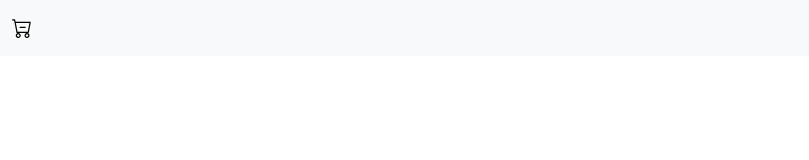
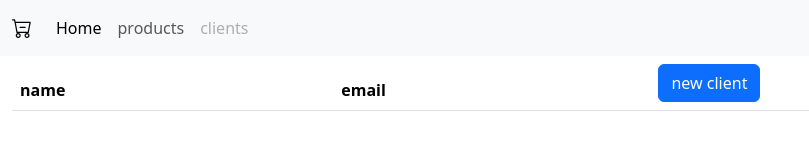
Before and after one commit to almeidaleandro28/CRUD-js, a plain HTML site: page index.html in a window 1280 px wide. Shown: the whole page, without its empty margins (0-809 px from the left). Drawn offline with nearby package versions, Linux system fonts and the light colour scheme.

Commit message:
add structure

```diff
--- a/index.html
+++ b/index.html
@@ -14,12 +14,71 @@
 <body>
 <nav class="navbar navbar-expand-lg bg-light">
 	<div class="container-fluid">
+
 		<a class="navbar-brand" href="#"><i class="bi bi-cart-dash"></i></a>
     <button class="navbar-toggler" type="button" data-bs-toggle="collapse" data-bs-target="#navbarSupportedContent" aria-controls="navbarSupportedContent" aria-expanded="false" aria-label="Toggle navigation">
       <span class="navbar-toggler-icon"></span>
     </button>
+
+		 <div class="collapse navbar-collapse" id="navbarSupportedContent">
+      <ul class="navbar-nav me-auto mb-2 mb-lg-0">
+        <li class="nav-item">
+          <a class="nav-link active" aria-current="page" href="./index.html">Home</a>
+        </li>
+        <li class="nav-item">
+          <a class="nav-link" href="#">products</a>
+        </li>
+        <li class="nav-item">
+          <a class="nav-link disabled">clients</a>
+        </li>
+      </ul><!--end navbar-nav-->
+
 	</div><!--end container-fluid-->
 </nav><!--end nav-->
+
+<main class="main">
+	<div class="container-fluid">
+
+		<table class="table">
+			<thead>
+				<tr>
+					<th class="" scope="col">name</th>
+					<th class="" scope="col">email</th>
+					<th class="" scope="col"><button type="button" class="btn btn-primary" data-bs-toggle="modal" data-bs-target="#exampleModal">new client</button></th>
+				</tr>
+			</thead>
+		</table><!--end table-->
+
+	</div><!--end container-fluid-->
+</main><!--end main-->
+
+<!-- Modal -->
+<div class="modal fade" id="exampleModal" tabindex="-1" aria-labelledby="exampleModalLabel" aria-hidden="true">
+  <div class="modal-dialog">
+    <div class="modal-content">
+      <div class="modal-header">
+        <h1 class="modal-title fs-5" id="exampleModalLabel">register client</h1>
+        <button type="button" class="btn-close" data-bs-dismiss="modal" aria-label="Close"></button>
+      </div>
+      <div class="modal-body">
+        <form >
+					<div class="mb-3">
+						<label class="form-label" for="">name</label>
+						<input class="form-control" type="text" name="" id="" placeholder="name">
+					</div>
+					<div class="mb-3">
+						<label class="form-label" for="">email</label>
+						<input class="form-control" type="email" name="" id="" placeholder="email">
+					</div>
+				</form>
+      </div>
+      <div class="modal-footer">
+        <button type="button" class="btn btn-secondary" data-bs-dismiss="modal">Close</button>
+        <button type="button" class="btn btn-primary">Save changes</button>
+      </div>
+    </div>
+  </div>
+</div>
 
 
 <script src="https://cdn.jsdelivr.net/npm/bootstrap@5.3.0-alpha1/dist/js/bootstrap.bundle.min.js" integrity="sha384-w76AqPfDkMBDXo30jS1Sgez6pr3x5MlQ1ZAGC+nuZB+EYdgRZgiwxhTBTkF7CXvN" crossorigin="anonymous"></script>
```
